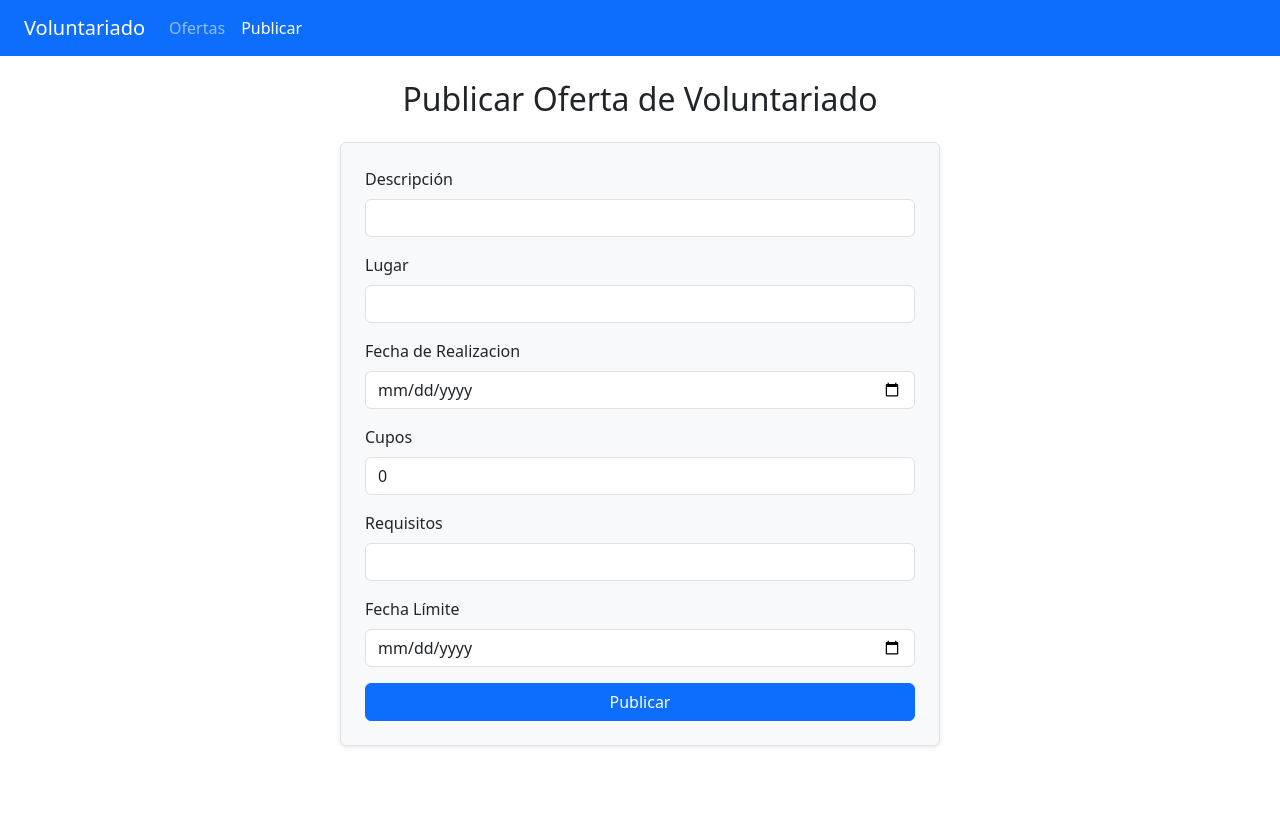
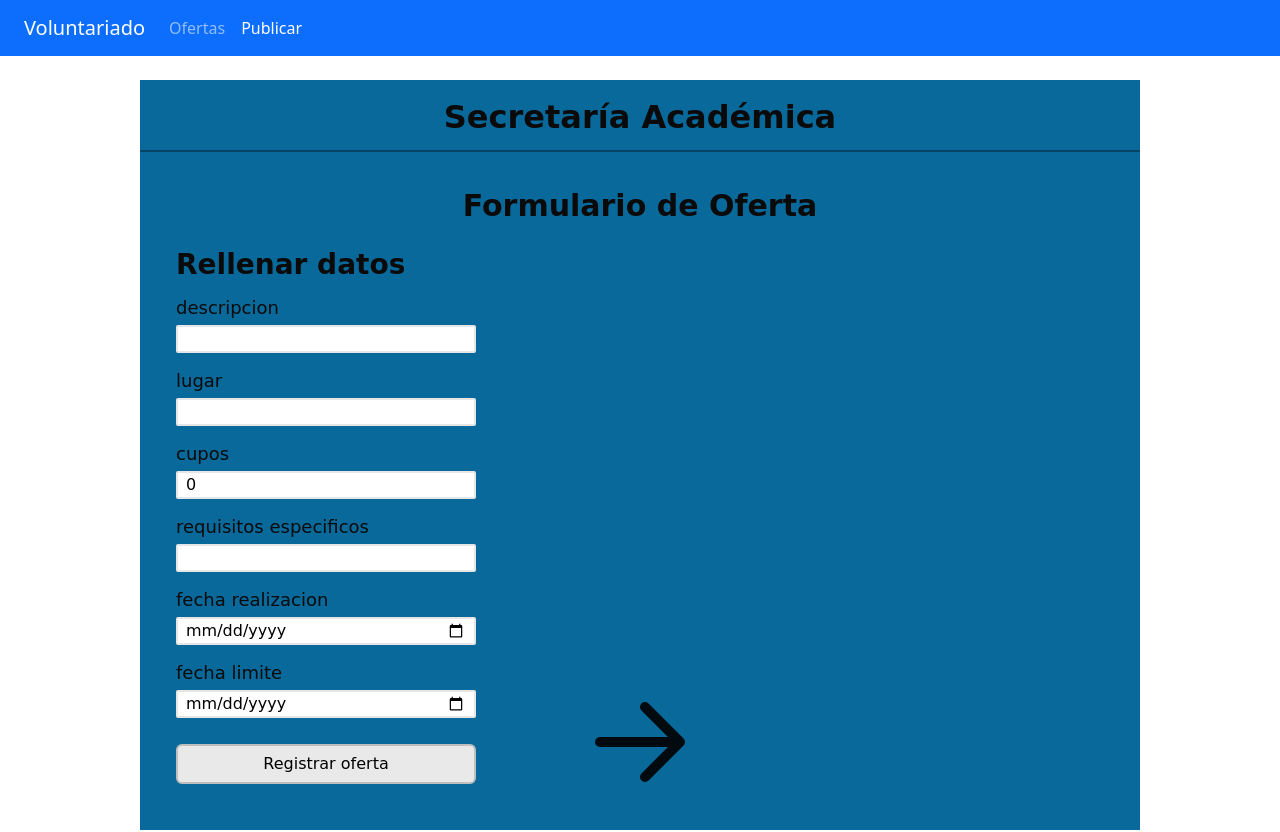
Before and after one commit to GaboNto/gestionVoluntariado, an Angular app: page /publicar in a window 1280 px wide. Before the commit the page ends 800 px from the top, so only its background shows below. Built offline with nearby package versions, Linux system fonts and the light colour scheme.

Commit message:
feat: ajustar CSS para oferta-layout

```diff
--- a/src/app/components/ofertas/oferta-form/oferta-form.component.css
+++ b/src/app/components/ofertas/oferta-form/oferta-form.component.css
@@ -1,4 +1,101 @@
-form {
-  max-width: 600px;
-  margin: 0 auto;
+:host {
+  display: flex;
+  justify-content: center;
+  align-items: center;
+  min-height: 50vh;
+  background: #fff;
+  margin: 0;
 }
+
+.oferta-layout {
+  height: 750px;
+  width: 1000px;
+  background: #08699A;
+  color: #0a0a0a;
+  font-family: "Comic Sans MS", "Comic Sans", cursive, sans-serif;
+  position: relative;
+}
+
+body {
+  background: #fff;
+}
+
+.topbar {
+  padding: 18px 24px 14px;
+  border-bottom: 2px solid rgba(0,0,0,0.35);
+}
+.titulo-app {
+  margin: 0;
+  text-align: center;
+  font-size: 32px;
+  font-weight: 700;
+}
+
+.contenido {
+  position: relative;
+  padding: 24px 36px 48px;
+}
+.titulo-form {
+  margin: 12px 0 10px;
+  text-align: center;
+  font-size: 30px;
+  font-weight: 700;
+}
+
+.panel {
+  max-width: 300px;
+}
+.panel-title {
+  margin: 24px 0 12px;
+  font-size: 28px;
+  font-weight: 700;
+}
+
+.oferta-form {
+  display: flex;
+  flex-direction: column;
+  gap: 14px;
+}
+
+.campo {
+  display: flex;
+  flex-direction: column;
+}
+
+.oferta-form label {
+  font-size: 18px;
+  margin-bottom: 4px;
+}
+
+.oferta-form input {
+  height: 28px;
+  padding: 2px 8px;
+  border: 2px solid #e6e6e6;
+  border-radius: 2px;
+  background: #fff;
+  font-family: "Comic Sans MS", "Comic Sans", cursive, sans-serif;
+}
+
+.btn-registrar {
+  margin-top: 12px;
+  padding: 6px 12px;
+  font-size: 16px;
+  border-radius: 6px;
+  border: 2px solid #bfbfbf;
+  background: #e9e9e9;
+  color: #000;
+  cursor: pointer;
+  font-family: "Comic Sans MS", "Comic Sans", cursive, sans-serif;
+}
+
+.flecha {
+  position: absolute;
+  left: 50%;
+  bottom: 30px;
+  transform: translateX(-50%);
+  width: 120px;
+  height: 120px;
+  color: #000;
+  opacity: 0.9;
+}
+.flecha svg { width: 100%; height: 100%; }
--- a/src/app/components/ofertas/oferta-form/oferta-form.component.html
+++ b/src/app/components/ofertas/oferta-form/oferta-form.component.html
@@ -1,28 +1,53 @@
-<h2 class="text-center my-4">Publicar Oferta de Voluntariado</h2>
-<form (ngSubmit)="publicarOferta()" class="container border rounded p-4 shadow-sm bg-light">
-  <div class="mb-3">
-    <label class="form-label">Descripción</label>
-    <input class="form-control" [(ngModel)]="oferta.descripcion" name="descripcion" required>
+<div class="oferta-layout">
+  <header class="topbar">
+    <h1 class="titulo-app">Secretaría Académica</h1>
+  </header>
+
+  <main class="contenido">
+    <h2 class="titulo-form">Formulario de Oferta</h2>
+
+    <section class="panel">
+      <h3 class="panel-title">Rellenar datos</h3>
+
+      <form class="oferta-form" (ngSubmit)="publicarOferta()">
+        <div class="campo">
+          <label for="descripcion">descripcion</label>
+          <input id="descripcion" name="descripcion" [(ngModel)]="oferta.descripcion" required />
         </div>
-  <div class="mb-3">
-    <label class="form-label">Lugar</label>
-    <input class="form-control" [(ngModel)]="oferta.lugar" name="lugar" required>
+
+        <div class="campo">
+          <label for="lugar">lugar</label>
+          <input id="lugar" name="lugar" [(ngModel)]="oferta.lugar" required />
         </div>
-  <div class="mb-3">
-    <label class="form-label">Fecha de Realizacion</label>
-    <input type="date" class="form-control" [(ngModel)]="oferta.fecha_realizacion" name="fecha_realizacion" required>
+
+        <div class="campo">
+          <label for="cupos">cupos</label>
+          <input id="cupos" name="cupos" type="number" [(ngModel)]="oferta.cupos" required />
         </div>
-  <div class="mb-3">
-    <label class="form-label">Cupos</label>
-    <input type="number" class="form-control" [(ngModel)]="oferta.cupos" name="cupos" required>
+
+        <div class="campo">
+          <label for="requisitos">requisitos especificos</label>
+          <input id="requisitos" name="requisitos_especificos" [(ngModel)]="oferta.requisitos_especificos" />
         </div>
-  <div class="mb-3">
-    <label class="form-label">Requisitos</label>
-    <input class="form-control" [(ngModel)]="oferta.requisitos_especificos" name="requisitos_especificos">
+
+        <div class="campo">
+          <label for="fechaReal">fecha realizacion</label>
+          <input id="fechaReal" name="fecha_realizacion" type="date" [(ngModel)]="oferta.fecha_realizacion" required />
         </div>
-  <div class="mb-3">
-    <label class="form-label">Fecha Límite</label>
-    <input type="date" class="form-control" [(ngModel)]="oferta.fecha_limite" name="fecha_limite" required>
+
+        <div class="campo">
+          <label for="fechaLim">fecha limite</label>
+          <input id="fechaLim" name="fecha_limite" type="date" [(ngModel)]="oferta.fecha_limite" required />
         </div>
-  <button type="submit" class="btn btn-primary w-100">Publicar</button>
+
+        <button type="submit" class="btn-registrar">Registrar oferta</button>
       </form>
+    </section>
+
+    <div class="flecha">
+      <svg viewBox="0 0 24 24" aria-hidden="true">
+        <path d="M13 5l7 7-7 7M4 12h16" fill="none" stroke="currentColor" stroke-width="2" stroke-linecap="round" stroke-linejoin="round"/>
+      </svg>
+    </div>
+  </main>
+</div>
```
Lines whose indentation alone changed are shown as unchanged.
